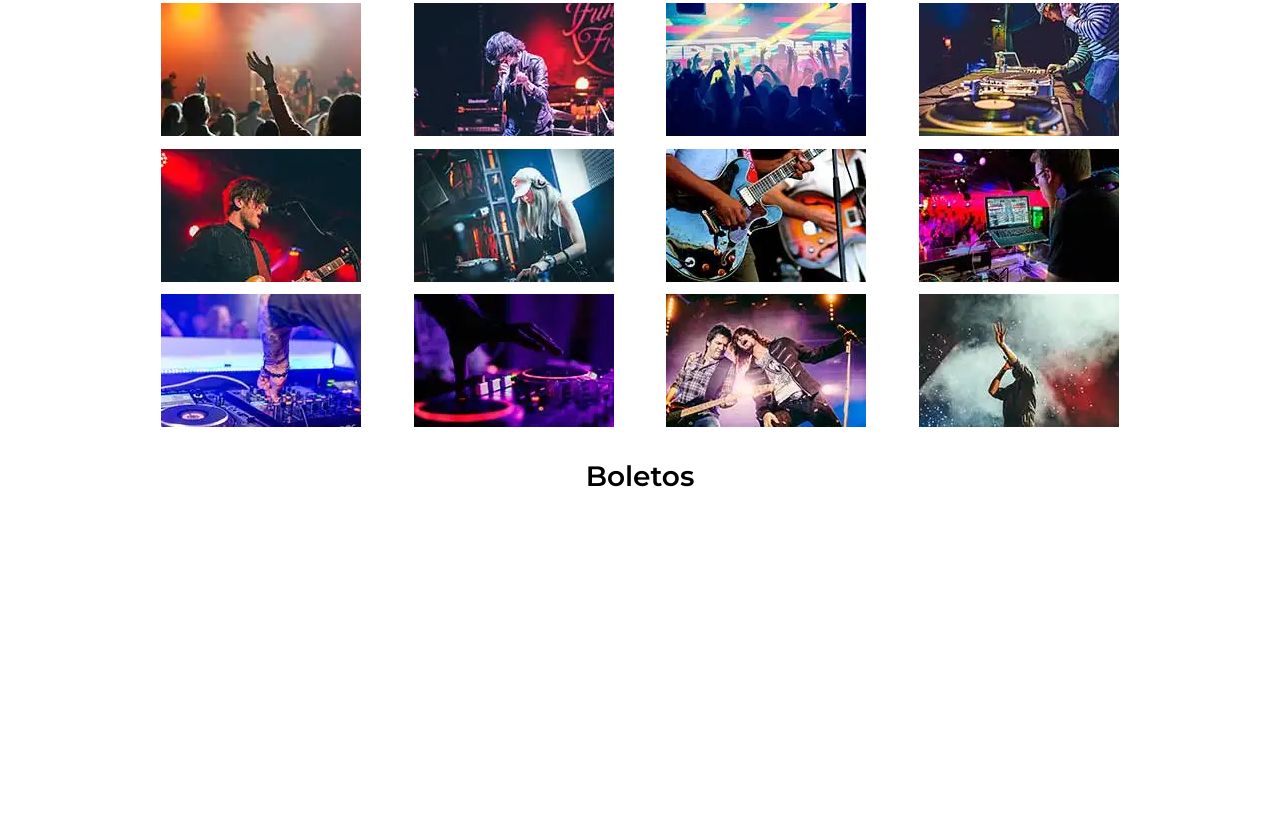
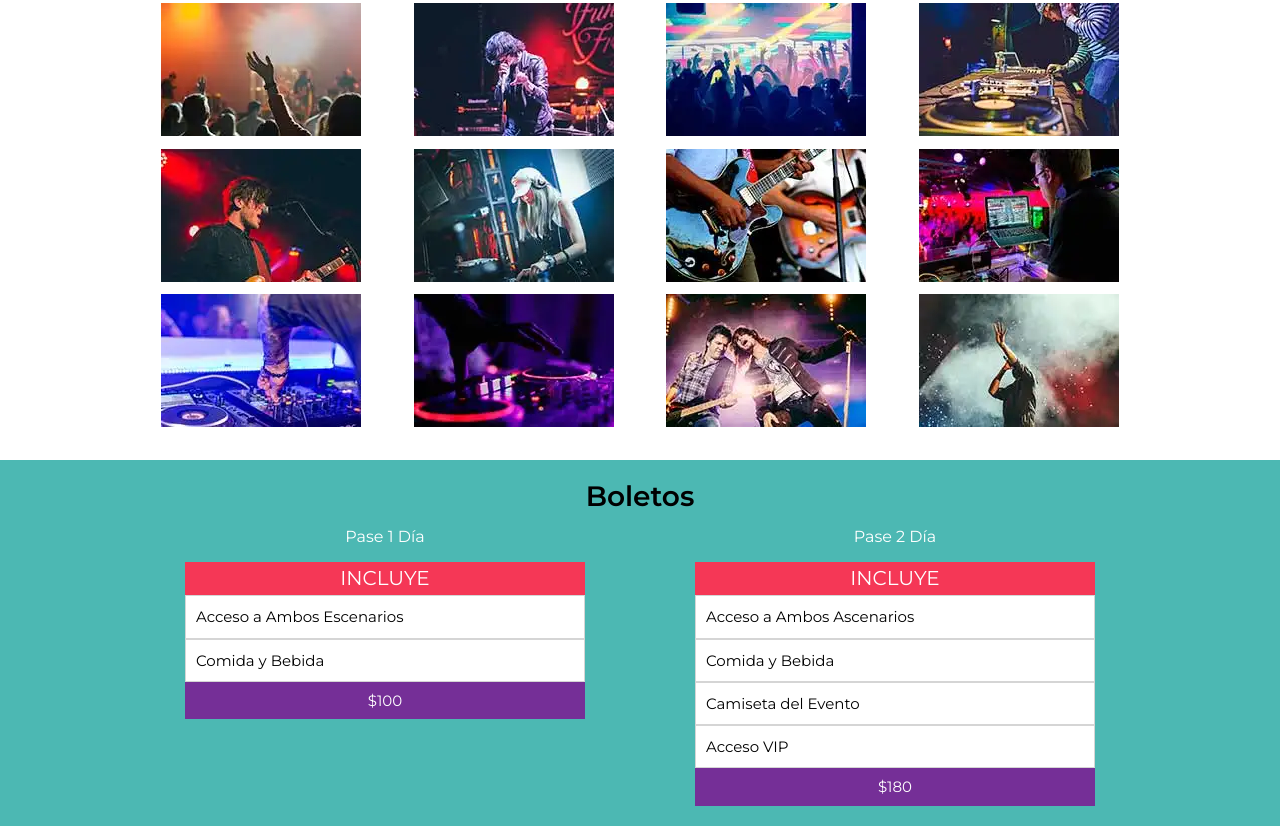
Before and after one commit to Dandy182/musicfest, a website: page index.html in a window 1280 px wide. Shown: the part 1725-2551 px from the top of the page. Before the commit the page ends 2218 px from the top, so only its background shows below. Drawn offline with Linux system fonts and the light colour scheme.

Commit message:
fin boletos

```diff
--- a/index.html
+++ b/index.html
@@ -120,7 +120,34 @@
         <section class="boletos">
             <h3>Boletos</h3>
             <div class="contenedor contenedor__boletos">
-
+                <div class="pase">
+                    <p>Pase 1 Día</p>
+                    <header class="pase__header">
+                        <p>Incluye</p>
+                    </header>
+                    <div class="pase__body">
+                        <ul>
+                            <li>Acceso a Ambos Escenarios</li>
+                            <li>Comida y Bebida</li>
+                        </ul>
+                    </div>
+                    <footer class="pase__footer">$100</footer>
+                </div>
+                <div class="pase">
+                    <p>Pase 2 Día</p>
+                    <header class="pase__header">
+                        <p>Incluye</p>
+                    </header>
+                    <div class="pase__body">
+                        <ul>
+                            <li>Acceso a Ambos Ascenarios</li>
+                            <li>Comida y Bebida</li>
+                            <li>Camiseta del Evento</li>
+                            <lI>Acceso VIP</lI>
+                        </ul>
+                    </div>
+                    <footer class="pase__footer">$180</footer>
+                </div>
             </div>
         </section>
         <script src="./build/js/index.js"></script>
--- a/src/scss/globals/_globales.scss
+++ b/src/scss/globals/_globales.scss
@@ -8,6 +8,7 @@ html{
 
 body{
     font-size: 1rem;
+    font-family: v.$principalFont;
     position:relative;
     &.body__fijo{
         overflow: hidden;
--- /dev/null
+++ b/src/scss/layout/_boletos.scss
@@ -0,0 +1,52 @@
+@use '../globals/variables' as v;
+@use '../globals//mixings' as m;
+
+
+.boletos{
+    background-color:v.$verde;
+    padding: v.$spaced;
+    .contenedor__boletos{
+        @include m.flex(row, space-around, v.$spaced){
+            flex-wrap: wrap;
+        }
+    }
+}
+
+.pase{
+    width:40rem;
+    p{
+        text-align: center;
+        color:v.$blanco;
+    }
+    .pase__header{
+        text-align: center;
+        background-color: v.$rosa;
+        p{
+            padding:5px;
+            font-size:2rem;
+            margin: 0;
+            text-transform: uppercase;
+        }
+    }
+    .pase__body{
+        ul{
+            margin: 0;
+        }
+
+        ul li{
+            background-color: v.$blanco;
+            font-size: 1.5rem;
+            padding:1.2rem 0 1.2rem 1rem;
+            border: .5px solid rgba(128, 128, 128, 0.331);
+        }
+
+    }
+    .pase__footer{
+        background-color: v.$morado;
+        color:v.$blanco;
+        font-family: v.$principalFont;
+        text-align: center;
+        font-size:1.5rem;
+        padding:1rem 0
+    }
+}
--- a/src/scss/layout/index.scss
+++ b/src/scss/layout/index.scss
@@ -3,3 +3,4 @@
 @forward 'presentacion';
 @forward 'lineUp';
 @forward 'galeria';
+@forward 'boletos';
```
Also changed, not shown: build/css/app.css, build/css/globals/index.css, build/css/layout/index.css, 3 other files.
